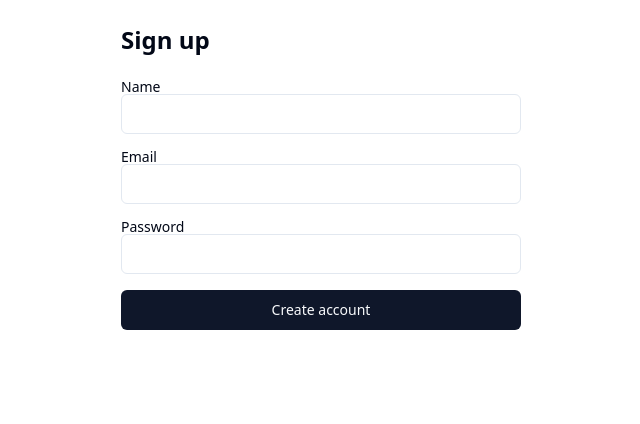
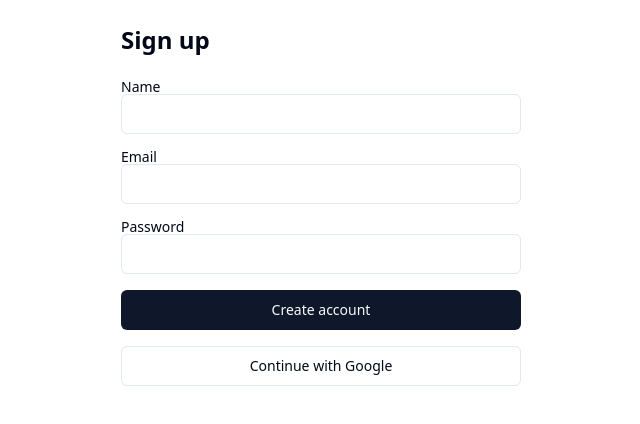
Before and after one commit to Shreyansha790/Roommate, a Next.js app: page /signup in a window 1280 px wide. Shown: the top 424 px of the page, without its empty margins (319-959 px from the left). Built offline with nearby package versions, Linux system fonts and the light colour scheme; no server answers.

Commit message:
Add Supabase SSR Google OAuth flow for App Router

```diff
--- /dev/null
+++ b/app/auth/callback/route.ts
@@ -0,0 +1,14 @@
+import { NextResponse } from "next/server";
+import { createClient } from "@/lib/supabase/server";
+
+export async function GET(request: Request) {
+  const { searchParams, origin } = new URL(request.url);
+  const code = searchParams.get("code");
+
+  if (code) {
+    const supabase = await createClient();
+    await supabase.auth.exchangeCodeForSession(code);
+  }
+
+  return NextResponse.redirect(`${origin}/onboarding`);
+}
--- a/app/login/page.tsx
+++ b/app/login/page.tsx
@@ -2,10 +2,11 @@
 
 import { FormEvent, useState } from "react";
 import { useRouter } from "next/navigation";
-import { createClient, hasSupabaseEnv } from "@/lib/supabase";
+import { createClient, hasSupabaseEnv } from "@/lib/supabase/client";
 import { Button } from "@/components/ui/button";
 import { Input } from "@/components/ui/input";
 import { Label } from "@/components/ui/label";
+import { GoogleLoginButton } from "@/components/auth/google-login-button";
 
 export default function LoginPage() {
   const router = useRouter();
@@ -45,10 +46,22 @@ export default function LoginPage() {
     router.push("/");
   }
 
-  async function onGoogle() {
-    const { error } = await supabase.auth.signInWithOAuth({ provider: "google", options: { redirectTo: `${window.location.origin}/` } });
-    if (error) setErrorMessage(error.message);
-  }
-
-  return <main className="mx-auto max-w-md p-6"><h1 className="mb-6 text-2xl font-semibold">Log in</h1>{errorMessage ? <p className="mb-4 rounded-md border border-destructive/40 bg-destructive/10 p-3 text-sm text-destructive">{errorMessage}</p> : null}<form className="space-y-4" onSubmit={onLogin}><div><Label htmlFor="email">Email</Label><Input id="email" name="email" type="email" required /></div><div><Label htmlFor="password">Password</Label><Input id="password" name="password" type="password" required /></div><Button className="w-full" disabled={loading}>{loading ? "Signing in..." : "Sign in"}</Button></form><Button variant="outline" className="mt-4 w-full" onClick={onGoogle}>Continue with Google</Button></main>;
+  return (
+    <main className="mx-auto max-w-md p-6">
+      <h1 className="mb-6 text-2xl font-semibold">Log in</h1>
+      {errorMessage ? <p className="mb-4 rounded-md border border-destructive/40 bg-destructive/10 p-3 text-sm text-destructive">{errorMessage}</p> : null}
+      <form className="space-y-4" onSubmit={onLogin}>
+        <div>
+          <Label htmlFor="email">Email</Label>
+          <Input id="email" name="email" type="email" required />
+        </div>
+        <div>
+          <Label htmlFor="password">Password</Label>
+          <Input id="password" name="password" type="password" required />
+        </div>
+        <Button className="w-full" disabled={loading}>{loading ? "Signing in..." : "Sign in"}</Button>
+      </form>
+      <GoogleLoginButton className="mt-4 w-full" onError={setErrorMessage} />
+    </main>
+  );
 }
--- a/app/signup/page.tsx
+++ b/app/signup/page.tsx
@@ -2,15 +2,28 @@
 
 import { FormEvent, useState } from "react";
 import { useRouter } from "next/navigation";
-import { createClient } from "@/lib/supabase";
+import { createClient, hasSupabaseEnv } from "@/lib/supabase/client";
 import { Button } from "@/components/ui/button";
 import { Input } from "@/components/ui/input";
 import { Label } from "@/components/ui/label";
+import { GoogleLoginButton } from "@/components/auth/google-login-button";
 
 export default function SignupPage() {
   const supabase = createClient();
   const router = useRouter();
   const [loading, setLoading] = useState(false);
+  const [errorMessage, setErrorMessage] = useState<string | null>(null);
+
+  if (!hasSupabaseEnv()) {
+    return (
+      <main className="mx-auto max-w-md p-6">
+        <h1 className="mb-3 text-2xl font-semibold">Sign up</h1>
+        <p className="rounded-md border border-amber-300 bg-amber-50 p-3 text-sm text-amber-900">
+          Authentication is currently disabled in this preview because Supabase environment variables are not configured yet.
+        </p>
+      </main>
+    );
+  }
 
   async function onSubmit(e: FormEvent<HTMLFormElement>) {
     e.preventDefault();
@@ -27,8 +40,24 @@ export default function SignupPage() {
     });
 
     setLoading(false);
-    if (!error) router.push("/onboarding");
+    if (error) {
+      setErrorMessage(error.message);
+      return;
+    }
+    router.push("/onboarding");
   }
 
-  return <main className="mx-auto max-w-md p-6"><h1 className="mb-6 text-2xl font-semibold">Sign up</h1><form className="space-y-4" onSubmit={onSubmit}><div><Label htmlFor="name">Name</Label><Input id="name" name="name" required /></div><div><Label htmlFor="email">Email</Label><Input id="email" name="email" type="email" required /></div><div><Label htmlFor="password">Password</Label><Input id="password" name="password" type="password" required /></div><Button className="w-full" disabled={loading}>{loading ? "Creating account..." : "Create account"}</Button></form></main>;
+  return (
+    <main className="mx-auto max-w-md p-6">
+      <h1 className="mb-6 text-2xl font-semibold">Sign up</h1>
+      {errorMessage ? <p className="mb-4 rounded-md border border-destructive/40 bg-destructive/10 p-3 text-sm text-destructive">{errorMessage}</p> : null}
+      <form className="space-y-4" onSubmit={onSubmit}>
+        <div><Label htmlFor="name">Name</Label><Input id="name" name="name" required /></div>
+        <div><Label htmlFor="email">Email</Label><Input id="email" name="email" type="email" required /></div>
+        <div><Label htmlFor="password">Password</Label><Input id="password" name="password" type="password" required /></div>
+        <Button className="w-full" disabled={loading}>{loading ? "Creating account..." : "Create account"}</Button>
+      </form>
+      <GoogleLoginButton className="mt-4 w-full" onError={setErrorMessage} />
+    </main>
+  );
 }
--- /dev/null
+++ b/components/auth/google-login-button.tsx
@@ -0,0 +1,36 @@
+"use client";
+
+import { useState } from "react";
+import { Button } from "@/components/ui/button";
+import { createClient } from "@/lib/supabase/client";
+
+type GoogleLoginButtonProps = {
+  className?: string;
+  onError?: (message: string) => void;
+};
+
+export function GoogleLoginButton({ className, onError }: GoogleLoginButtonProps) {
+  const [loading, setLoading] = useState(false);
+
+  async function handleGoogleLogin() {
+    setLoading(true);
+    const supabase = createClient();
+    const { error } = await supabase.auth.signInWithOAuth({
+      provider: "google",
+      options: {
+        redirectTo: `${window.location.origin}/auth/callback`
+      }
+    });
+
+    if (error) {
+      onError?.(error.message);
+      setLoading(false);
+    }
+  }
+
+  return (
+    <Button type="button" variant="outline" className={className} onClick={handleGoogleLogin} disabled={loading}>
+      {loading ? "Redirecting..." : "Continue with Google"}
+    </Button>
+  );
+}
--- a/lib/supabase-server.ts
+++ b/lib/supabase-server.ts
@@ -1,26 +1 @@
-import { createServerClient } from "@supabase/ssr";
-import { cookies } from "next/headers";
-
-export function createClient() {
-  const cookieStore = cookies();
-  const supabaseUrl = process.env.NEXT_PUBLIC_SUPABASE_URL ?? "https://placeholder.supabase.co";
-  const supabaseAnonKey = process.env.NEXT_PUBLIC_SUPABASE_ANON_KEY ?? "placeholder-anon-key";
-
-  return createServerClient(
-    supabaseUrl,
-    supabaseAnonKey,
-    {
-      cookies: {
-        get(name: string) {
-          return cookieStore.get(name)?.value;
-        },
-        set(name: string, value: string, options: Record<string, unknown>) {
-          cookieStore.set({ name, value, ...options });
-        },
-        remove(name: string, options: Record<string, unknown>) {
-          cookieStore.set({ name, value: "", ...options });
-        }
-      }
-    }
-  );
-}
+export { createClient } from "@/lib/supabase/server";
--- a/lib/supabase.ts
+++ b/lib/supabase.ts
@@ -1,15 +1 @@
-import { createBrowserClient } from "@supabase/ssr";
-
-export function hasSupabaseEnv() {
-  return Boolean(process.env.NEXT_PUBLIC_SUPABASE_URL && process.env.NEXT_PUBLIC_SUPABASE_ANON_KEY);
-}
-
-export function createClient() {
-  const supabaseUrl = process.env.NEXT_PUBLIC_SUPABASE_URL ?? "https://placeholder.supabase.co";
-  const supabaseAnonKey = process.env.NEXT_PUBLIC_SUPABASE_ANON_KEY ?? "placeholder-anon-key";
-
-  return createBrowserClient(
-    supabaseUrl,
-    supabaseAnonKey
-  );
-}
+export { createClient, hasSupabaseEnv } from "@/lib/supabase/client";
--- /dev/null
+++ b/lib/supabase/client.ts
@@ -0,0 +1,12 @@
+import { createBrowserClient } from "@supabase/ssr";
+
+export function hasSupabaseEnv() {
+  return Boolean(process.env.NEXT_PUBLIC_SUPABASE_URL && process.env.NEXT_PUBLIC_SUPABASE_ANON_KEY);
+}
+
+export function createClient() {
+  const supabaseUrl = process.env.NEXT_PUBLIC_SUPABASE_URL ?? "https://placeholder.supabase.co";
+  const supabaseAnonKey = process.env.NEXT_PUBLIC_SUPABASE_ANON_KEY ?? "placeholder-anon-key";
+
+  return createBrowserClient(supabaseUrl, supabaseAnonKey);
+}
--- /dev/null
+++ b/lib/supabase/server.ts
@@ -0,0 +1,22 @@
+import { createServerClient } from "@supabase/ssr";
+import { cookies } from "next/headers";
+
+export async function createClient() {
+  const cookieStore = await cookies();
+  const supabaseUrl = process.env.NEXT_PUBLIC_SUPABASE_URL ?? "https://placeholder.supabase.co";
+  const supabaseAnonKey = process.env.NEXT_PUBLIC_SUPABASE_ANON_KEY ?? "placeholder-anon-key";
+
+  return createServerClient(supabaseUrl, supabaseAnonKey, {
+    cookies: {
+      get(name: string) {
+        return cookieStore.get(name)?.value;
+      },
+      set(name: string, value: string, options: Record<string, unknown>) {
+        cookieStore.set({ name, value, ...options });
+      },
+      remove(name: string, options: Record<string, unknown>) {
+        cookieStore.set({ name, value: "", ...options });
+      }
+    }
+  });
+}
```
